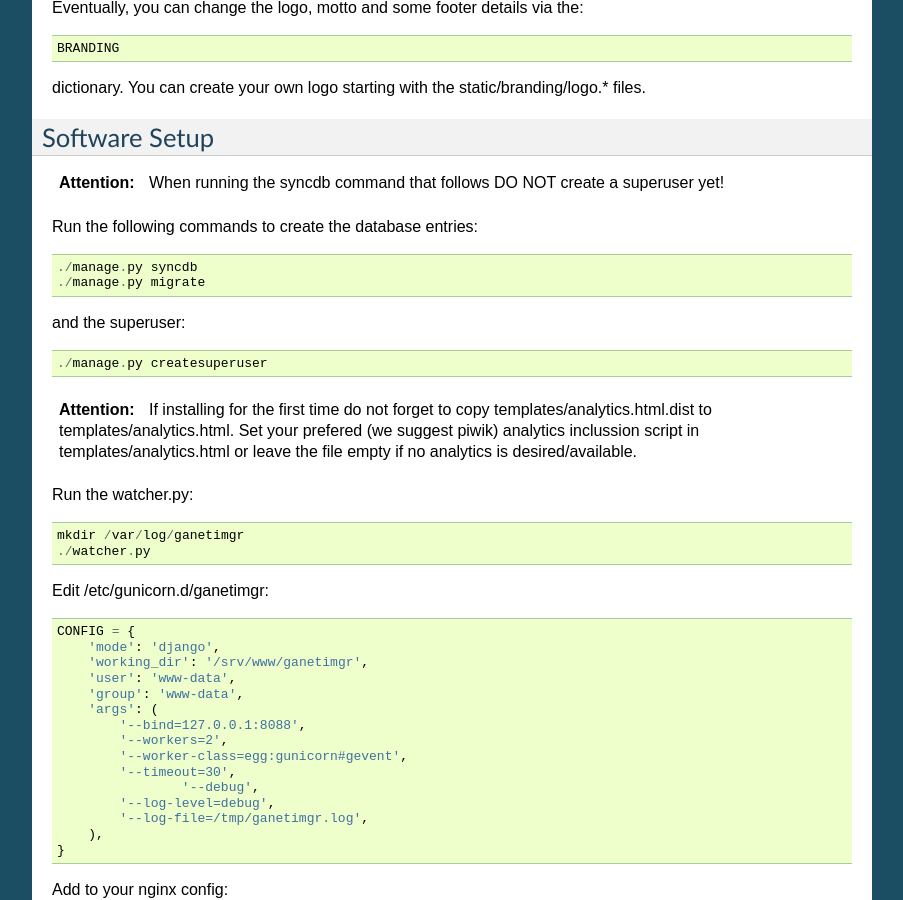
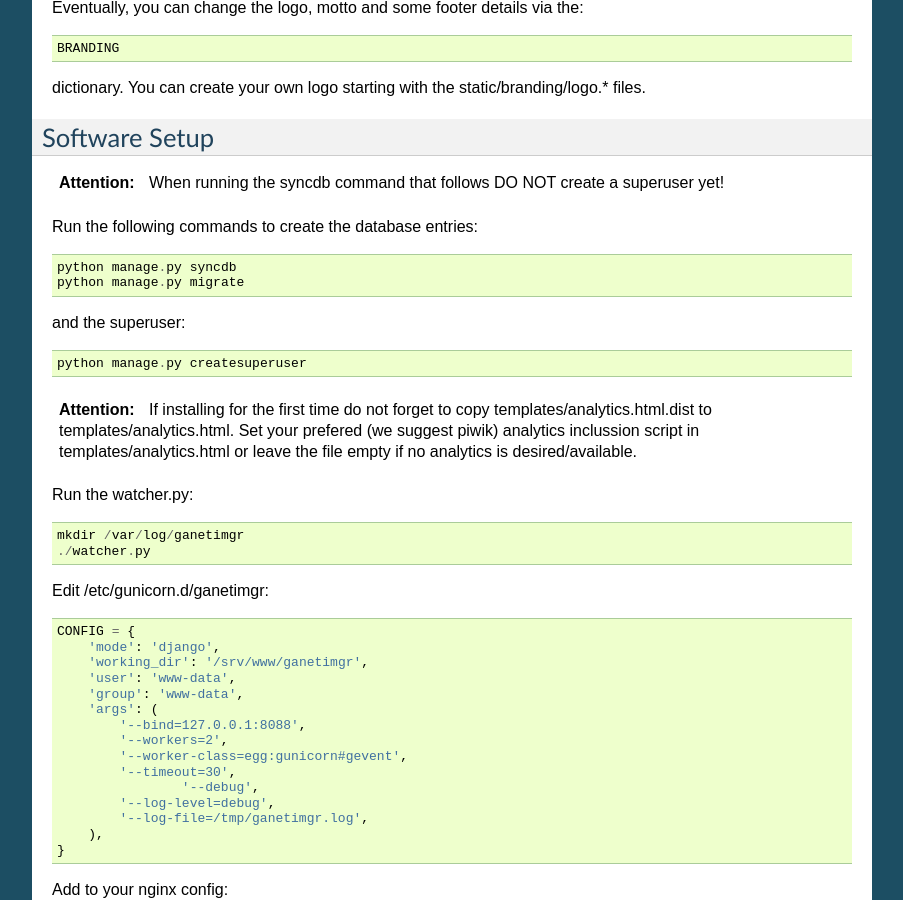
Before and after one commit to grnet/ganetimgr, a Sphinx documentation site: the page built from docs/source/install.rst, in a window 1280 px wide and 900 px high, scrolled down 1921 px. Shown: the whole window, without its empty margins (198-1101 px from the left). Built offline with Sphinx 7.4.7, drawn with Linux system fonts in a browser that asks for light colours.

Commit message:
Update documentation

```diff
--- a/docs/source/install.rst
+++ b/docs/source/install.rst
@@ -120,12 +120,12 @@ Software Setup
 
 Run the following commands to create the database entries::
 
-    ./manage.py syncdb
-    ./manage.py migrate
+    python manage.py syncdb
+    python manage.py migrate
 
 and the superuser::
 
-    ./manage.py createsuperuser
+    python manage.py createsuperuser
 
 .. attention::
    If installing for the first time do not forget to copy templates/analytics.html.dist
```
